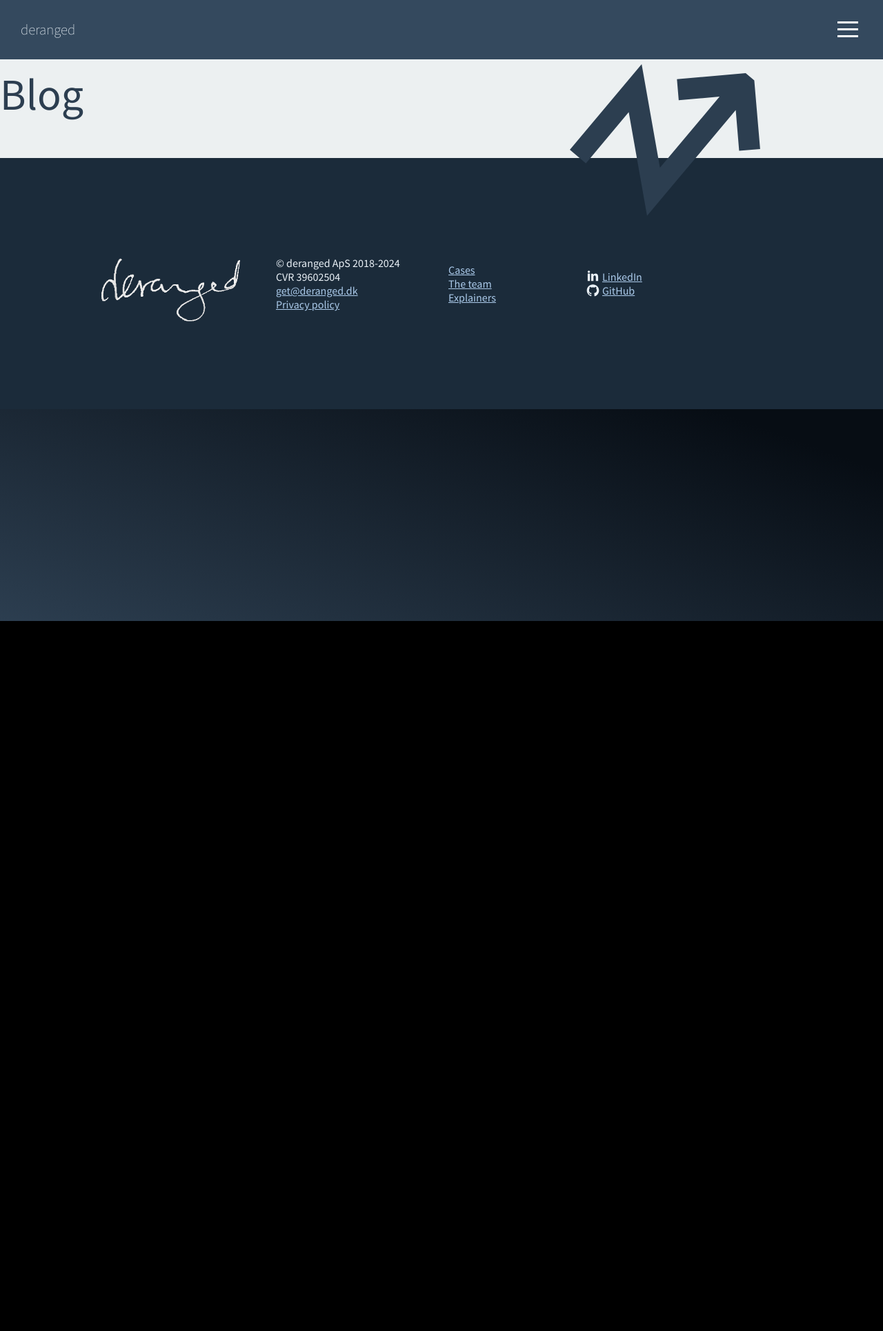
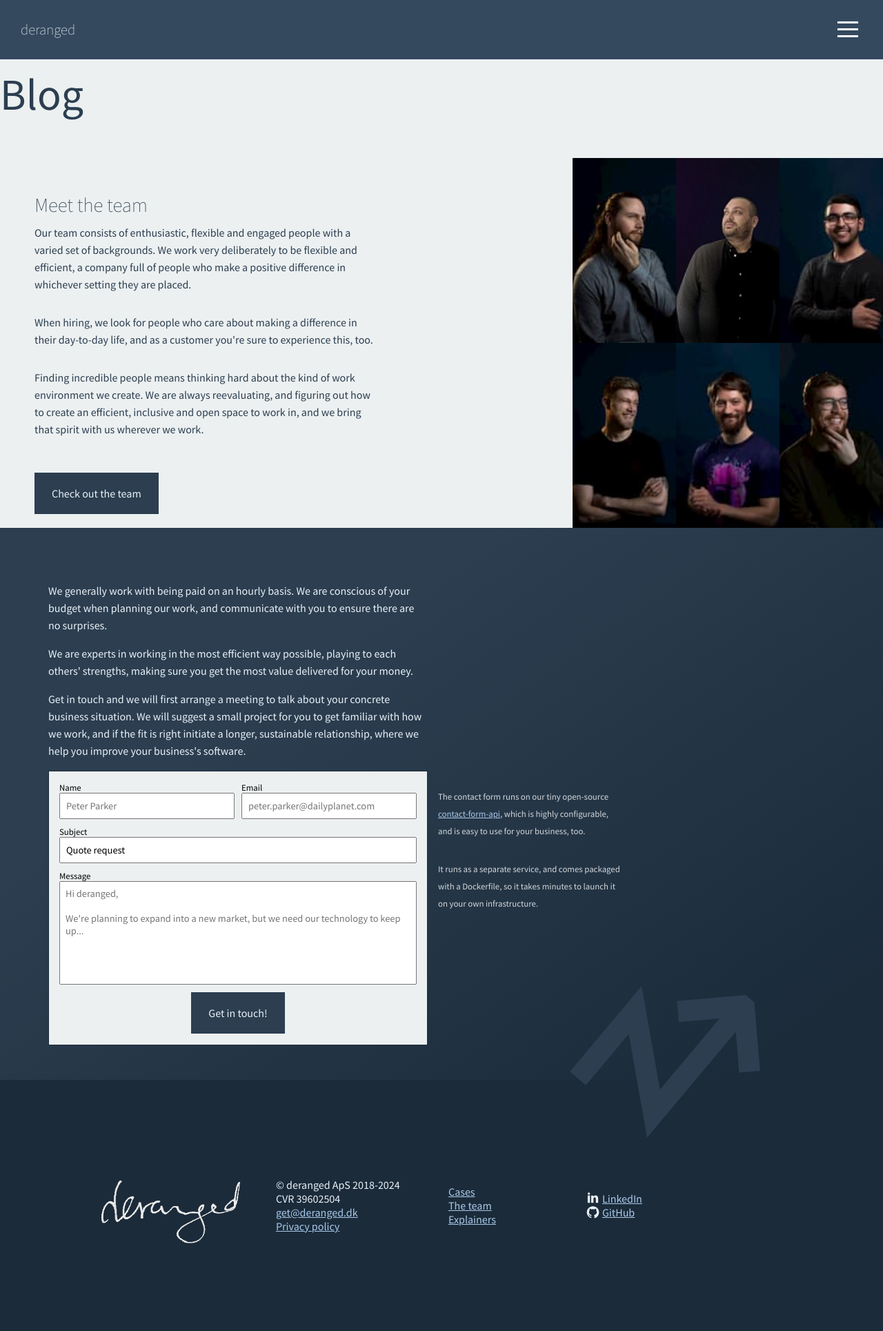
Before and after one commit to derangeddk/deranged.dk, a Jekyll site: the page built from blog/index.html, in a window 1280 px wide. Shown: the whole page at 69% size. Built offline with Jekyll 4.4.1, drawn with Linux system fonts in a browser that asks for light colours; comment, search, counter and statistics services are not loaded; before the commit the page ends 900 px from its top, so only the background shows below that.

Commit message:
Added team and contact form to blog page, fixed link to blog in services

```diff
--- a/_layouts/services.html
+++ b/_layouts/services.html
@@ -326,7 +326,7 @@ layout: default
         {% endfor %}
       </div>
     </div>
-    <a href="/revops/blog" class="button width-auto">Read more posts here</a>
+    <a href="/blog" class="button width-auto">Read more posts here</a>
   </div>
 </section>
 
--- a/blog/index.html
+++ b/blog/index.html
@@ -6,6 +6,7 @@ title: RevOps blog
 {% include overlay_nav.html %}
 
 <link href="/css/revops.css" rel="stylesheet" type="text/css" />
+<link href="/css/homestyle.css" rel="stylesheet" type="text/css" />
 
 <style type="text/css" scoped>
   .header {
@@ -44,6 +45,21 @@ title: RevOps blog
     margin-top: 10px;
     font-size: 4em;
     font-weight: 500;
+  }
+
+  .who-we-are-section {
+    grid-template-columns: auto 1fr 480px;
+  }
+  .who-we-are-section .team-photos {
+    grid-template-columns: 150px 150px 150px;
+  }
+  @media screen and (max-width: 1100px) {
+    .who-we-are-section {
+      grid-template-columns: auto 1fr 210px;
+    }
+    .who-we-are-section .team-photos {
+      grid-template-columns: 90px 90px;
+    }
   }
 
   @media (max-width: 600px) {
@@ -85,3 +101,37 @@ title: RevOps blog
     </div>
   </div>
 </section>
+
+<section class="who-we-are-section">
+  <div class="who-we-are-content">
+    <h2 class="who-we-are-section__title">Meet the team</h2>
+    <p>
+      Our team consists of enthusiastic, flexible and engaged people with a
+      varied set of backgrounds. We work very deliberately to be flexible and
+      efficient, a company full of people who make a positive difference in
+      whichever setting they are placed.
+    </p>
+    <p>
+      When hiring, we look for people who care about making a difference in
+      their day-to-day life, and as a customer you're sure to experience this,
+      too.
+    </p>
+    <p>
+      Finding incredible people means thinking hard about the kind of work
+      environment we create. We are always reevaluating, and figuring out how to
+      create an efficient, inclusive and open space to work in, and we bring
+      that spirit with us wherever we work.
+    </p>
+    <a href="/the-team/" class="read-more">Check out the team</a>
+  </div>
+  <div class="team-photos">
+    <div><img src="/img/people/asbjoern-thegler-thumb.jpg" /></div>
+    <div><img src="/img/people/simon-thumb.jpg" /></div>
+    <div><img src="/img/people/haidar-thump.jpg" /></div>
+    <div><img src="/img/people/philip-dein-thumb.jpg" /></div>
+    <div><img src="/img/people/anders-thumb.jpg" /></div>
+    <div><img src="/img/people/niels-abildgaard-thumb.jpg" /></div>
+  </div>
+</section>
+
+{% include get_a_quote.html subject='Quote request' %}
```
